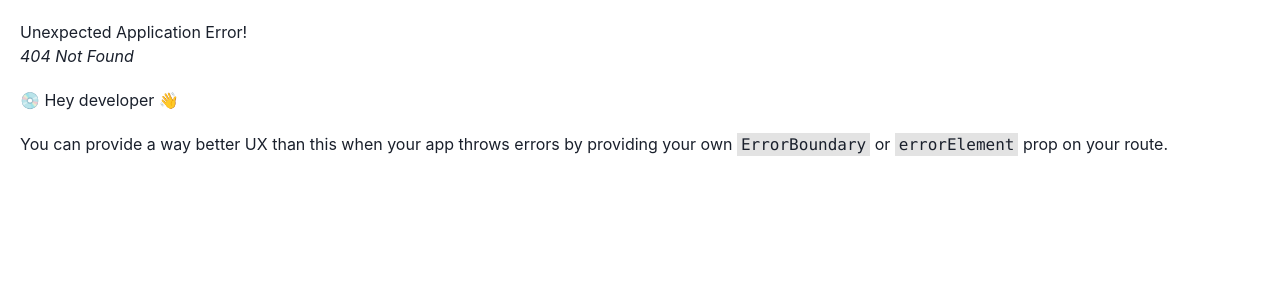
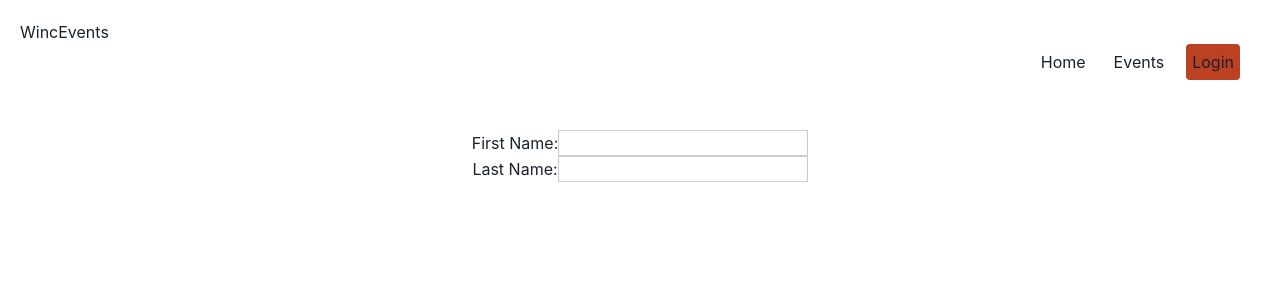
Before and after one commit to DutchCodeCurious/Event-App, a React (Vite) app: page /login in a window 1280 px wide. Before the commit this address had no page. Shown: the top 300 px of the page. Built offline with nearby package versions, Linux system fonts and the light colour scheme.

Commit message:
userPage and loginPage with button

```diff
--- a/src/App.jsx
+++ b/src/App.jsx
@@ -13,6 +13,8 @@ import Home from "./pages/Home";
 import Events from "./pages/Events";
 import EventDetails, { eventDetailsLoader } from "./pages/EventDetails";
 import Form from "./pages/Form";
+import Login from "./pages/Login";
+import UserPage from "./pages/UserPage";
 import UserCheckComponent, { userLoader } from "./components/UserCheckFrom";
 
 //layout
@@ -24,6 +26,8 @@ const router = createBrowserRouter(
   createRoutesFromElements(
     <Route path="/" element={<RootLayout />}>
       <Route index element={<Home />} />
+      <Route path="login" element={<Login />} />
+      <Route path="user" element={<UserPage />} />
       <Route path="events/form" element={<FormLayout />}>
         <Route index element={<Form />} loader={userLoader} />
       </Route>
--- a/src/components/CopieForm.jsx
+++ b/src/components/CopieForm.jsx
@@ -1,6 +1,7 @@
 import React, { useReducer, useRef, useEffect } from "react";
 import { updateCategories, getCategoryId } from "../functions/checkData";
 import { formReducer, INITIAL_STATE } from "./CopieFormReducer";
+import defaultEvent from "../images/defaultEvent.png";
 
 const FormCopie = ({ userName, userId }) => {
   const [state, dispatch] = useReducer(formReducer, INITIAL_STATE);
@@ -53,18 +54,23 @@ const FormCopie = ({ userName, userId }) => {
   useEffect(() => {
     dispatch({
       type: "UPDATE_EVENTS",
-      payload: { createdById: userId },
+      payload: { createdBy: userId },
     });
   }, [userId]);
 
   const handleSubmit = async (e) => {
     e.preventDefault();
 
+    if (state.events.image === "") {
+      state.events.image = defaultEvent;
+    }
+
     fetch(`http://localhost:8000/events`, {
       method: "POST",
       headers: { "content-Type": "application/json" },
       body: JSON.stringify(state.events),
     });
+    console.log("new event is made");
   };
   return (
     <div>
--- a/src/components/CopieFormReducer.jsx
+++ b/src/components/CopieFormReducer.jsx
@@ -1,6 +1,6 @@
 export const INITIAL_STATE = {
   events: {
-    createdById: "",
+    createdBy: "",
     title: "",
     description: "",
     image: "",
--- a/src/layouts/RootLayout.jsx
+++ b/src/layouts/RootLayout.jsx
@@ -1,24 +1,46 @@
 import { NavLink, Outlet } from "react-router-dom";
+import { useState, createContext, useContext } from "react";
+
+const UserContext = createContext();
+
+export const useUserContext = () => useContext(UserContext);
 
 export default function RootLayout() {
+  const [user, setUser] = useState(false);
+
+  const handleUser = () => {
+    console.log("handleUser");
+    setUser(true);
+  };
+
   return (
     <div className="root-layout">
       <header>
+        <NavLink to="/" className="title">
+          <h1>WincEvents</h1>
+        </NavLink>
         <nav>
-          <NavLink to="/" className="title">
-            <h1>WincEvents</h1>
-          </NavLink>
-
           <NavLink className="buttons-head" to="/">
             Home
           </NavLink>
           <NavLink className="buttons-head" to="events">
             Events
           </NavLink>
+          {user ? (
+            <NavLink className="buttons-head" to="user">
+              User
+            </NavLink>
+          ) : (
+            <NavLink className="buttons-head" to="login">
+              Login
+            </NavLink>
+          )}
         </nav>
       </header>
       <main>
-        <Outlet />
+        <UserContext.Provider value={handleUser}>
+          <Outlet />
+        </UserContext.Provider>
       </main>
     </div>
   );
--- a/src/pages/EventDetails.jsx
+++ b/src/pages/EventDetails.jsx
@@ -1,5 +1,6 @@
 import { Tag } from "@chakra-ui/react";
 import { useLoaderData } from "react-router-dom";
+import { UserCard } from "../components/UserCard";
 
 export default function EventDetails() {
   //   const { id } = useParams();
@@ -36,6 +37,7 @@ export const eventDetailsLoader = async ({ params }) => {
   }
 
   const event = await eventRes.json();
+
   const userRes = await fetch(`http://localhost:8000/users/${event.createdBy}`);
 
   if (!userRes.ok) {
--- a/src/pages/Home.jsx
+++ b/src/pages/Home.jsx
@@ -1,6 +1,5 @@
 import useFetch from "../useFetch";
-import { CleanerForm } from "../components/CleanerForm";
-import Form from "../components/CopieForm";
+
 export default function Home() {
   const { data: events } = useFetch("http://localhost:8000/events");
   const { data: users } = useFetch("http://localhost:8000/users");
@@ -9,7 +8,7 @@ export default function Home() {
   return (
     <div className="home">
       <h2>Welcome</h2>
-      {/**
+
       <p>
         Lorem ipsum dolor sit amet consectetur, adipisicing elit. Nemo, alias?
       </p>
@@ -19,8 +18,6 @@ export default function Home() {
       <p>
         Lorem ipsum dolor sit amet consectetur, adipisicing elit. Nemo, alias?
       </p>
-      */}
-      <Form />
     </div>
   );
 }
--- /dev/null
+++ b/src/pages/Login.jsx
@@ -0,0 +1,12 @@
+import { useUserContext } from "../layouts/RootLayout";
+import UserCheckComponent from "../components/UserCheckFrom";
+
+export default function Login() {
+  const handleUser = useUserContext();
+  return (
+    <div className="Login-form">
+      <UserCheckComponent />
+      <button onClick={handleUser}>Login</button>
+    </div>
+  );
+}
--- /dev/null
+++ b/src/pages/UserPage.jsx
@@ -0,0 +1,8 @@
+export default function UserPage() {
+  return (
+    <div>
+      <h1>UserPage</h1>
+      <p>All User info will be seen here</p>
+    </div>
+  );
+}
```
Also changed, not shown: data/db.json (+11 -1 lines), src/images/defaultEvent.png (added).
